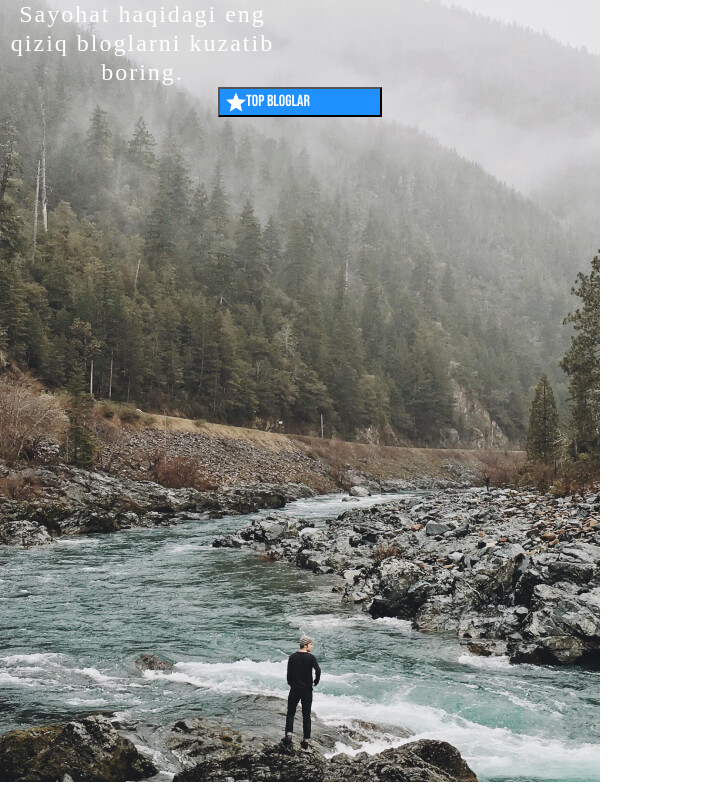
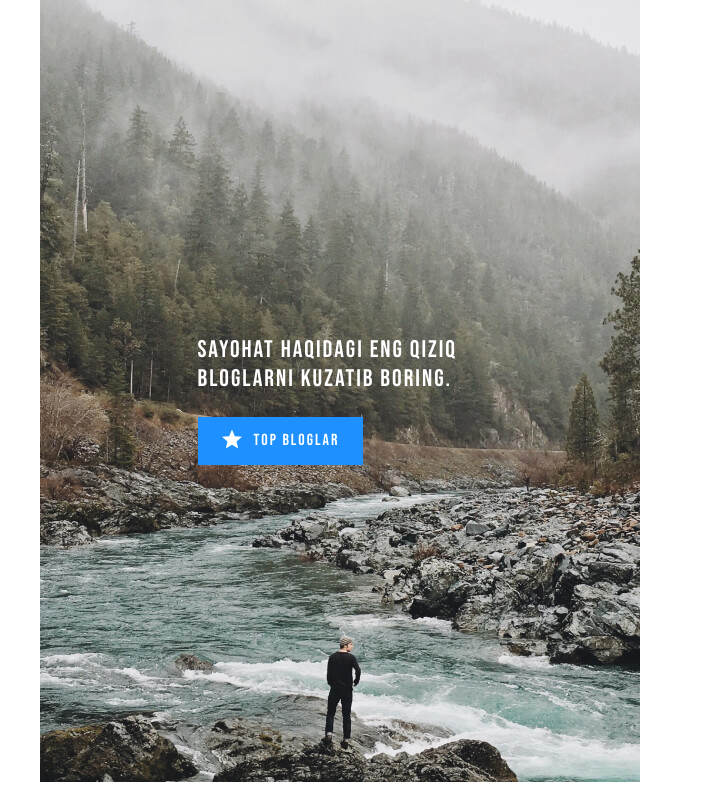
Before and after one commit to Mr-Perfectuz/Blog, a plain HTML site: page index.html in a window 1280 px wide. Shown: the whole page, without its empty margins (0-703 px from the left). Drawn offline with Linux system fonts and the light colour scheme.

Commit message:
conclude hero part

```diff
--- a/css/style.css
+++ b/css/style.css
@@ -1,17 +1,29 @@
 /* Global  */
-*{
-     box-sizing: border-box;
+
+html{
+     box-sizing: border-box ;
+     height: 100%;
+     scroll-behavior: smooth ;
+
 }
 
-html{
-     scroll-behavior: smooth;
-     height: 100%;
+*,
+*::after,
+*::before{
+     box-sizing: inherit;
 }
 
 body{
-     height: 100%;
      padding: 0;
      margin: 0;
+     display: flex;
+     font-size: 16px;
+     line-height: 1.5 ;
+     font-family: "Arial", sans-serif;
+     flex-direction: column;
+     height: 100%;
+     background-color: #fff;
+     color: #222;
 }
 
 img{
@@ -19,18 +31,32 @@ img{
      height: auto;
 }
 
-.container{
+.main-wrapper{
      padding: 0;
      margin: 0;
      width: 100%;
-     max-width: 600px;
+     max-width: 1200px;
+     margin-left: auto;
+     margin-right: auto;
+     display: flex;
+     flex-grow: 1;
 }
 
 
 /* Main-content  */
+
+.main-content{
+     display: flex;
+     flex-direction: column;
+     flex-grow: 1;
+}
 .left-section-content{
-     width: 600px;
-     height: 782px;
+     display: flex;
+     align-items: center;
+     justify-content: center;
+     width: 100%;
+     max-width: 600px;
+     /* height: 782px; */
      background-image: url(/photos/image.jpg);
      background-repeat: no-repeat;
      background-size: contain;
@@ -39,16 +65,20 @@ img{
 }
 
 .content-text{
-     text-align: center;
+     margin: 0;
+     text-transform: uppercase;
+     max-width: 285px;
+     /* margin-bottom: 24px; */
+     /* text-align: center; */
+
 }
 
 .left-section-heading{
-
-     width: 285px;
+     margin-bottom: 24px;
 }
 
-.content-text h1{
-
+.content-heading{
+     font-family: Bebas Neue,"Arial", sans-serif;;
      padding: 0;
      margin: 0;
      font-style: normal;
@@ -61,18 +91,21 @@ img{
 }
 
 
-/* Main Button  */
+/* Content Link  */
 
-button{
+.content-link{
+     display: inline-block;
+     text-decoration: none;
      background-color: #1E90FF;
-     width: 164px;
+     color: #fff;
 }
-.main-btn{
+.content-link-inner{
      display: flex;
-     align-items: center;
+     background-color: #1E90FF;
+     padding: 12px 24px;
      /* background-color: #1E90FF; */
 }
-.main-btn-icon{
+.content-link-icon{
      /* padding: 0;
      margin: 0; */
      display: inline-block;
@@ -80,15 +113,27 @@ button{
      height: 20px;
      background-color: #1E90FF;
      background-image: url(/photos/Vector.svg);
-     background-size: contain;
-     background-position: center center;
+     background-size: cover;
+     background-position: center bottom;
+     margin-right: 12px;
 }
 
-.main-btn-text{
+.content-link-text{
      font-family: Bebas Neue, 'Roboto Condensed', sans-serif;
      font-style: normal;
      font-weight: normal;
      font-size: 16px;
      line-height: 24px;
-     color: #fff;
+     letter-spacing: 2px;
 }
+
+/* @2x Images (Pixel Ratio of 1.25+) */
+@media only screen and (-o-min-device-pixel-ratio: 5/4),
+only screen and (-webkit-min-device-pixel-ratio: 1.25),
+only screen and (min--moz-device-pixel-ratio: 1.25),
+only screen and (min-device-pixel-ratio: 1.25),
+only screen and (min-resolution: 1.25dppx){
+     .left-section-content{
+          background-image: url(/photos/image@2x.jpg);
+     }
+}
--- a/index.html
+++ b/index.html
@@ -1,10 +1,10 @@
 <!DOCTYPE html>
-<html lang="en">
+<html lang="uz">
 <head>
      <meta charset="UTF-8">
      <meta http-equiv="X-UA-Compatible" content="IE=edge">
      <meta name="viewport" content="width=device-width, initial-scale=1.0">
-     <title>Blog</title>
+     <title>Articles</title>
 
      <!-- Google Fonds -->
      <link rel="preconnect" href="https://fonts.googleapis.com">
@@ -19,20 +19,20 @@
 
 
      <div class="main-content">
-          <div class="container">
+          <div class="main-wrapper">
                <div class="left-section-content">
                     <div class="content-text">
                          <div class="left-section-heading">
-                              <h1>Sayohat haqidagi eng qiziq
+                              <h1 class="content-heading">Sayohat haqidagi eng qiziq
                                    bloglarni kuzatib boring.
                               </h1>
                          </div>
-                         <button type="button">
-                              <span class="main-btn">
-                                   <span class="main-btn-icon"></span>
-                                   <span class="main-btn-text">TOP BLOGLAR</span>
+                         <a class="content-link" href="#">
+                              <span class="content-link-inner">
+                                   <span class="content-link-icon"></span>
+                                   <span class="content-link-text">TOP BLOGLAR</span>
                               </span>
-                         </button>
+                         </a>
                     </div>
                </div>
           </div>
```
